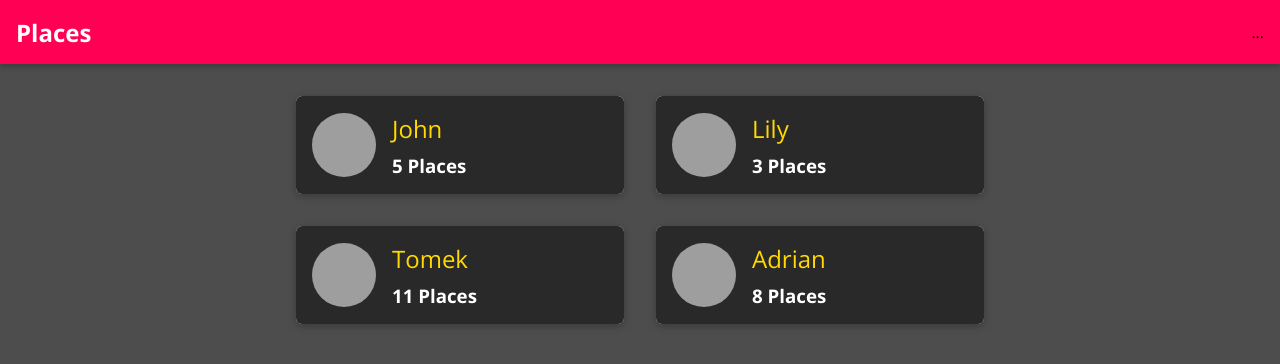
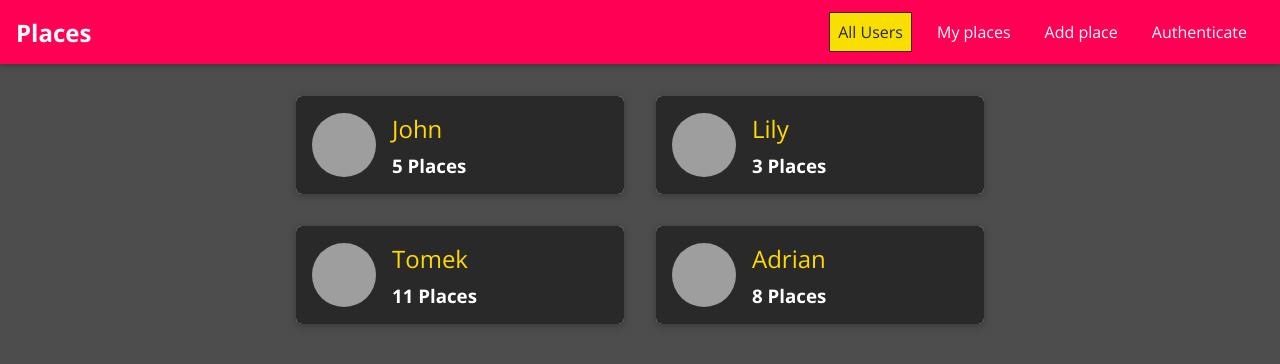
Before and after one commit to norbert-lukaszuk/mern-app, a React (Create React App) app: page /users in a window 1280 px wide. Shown: the top 364 px of the page. Built offline with nearby package versions, Linux system fonts and the light colour scheme; grey boxes are pictures that could not be loaded.

Commit message:
adding NavLinks component

```diff
--- a/src/shared/components/Navigation/MainNavigation.js
+++ b/src/shared/components/Navigation/MainNavigation.js
@@ -2,6 +2,7 @@
 import MainHeader from "./MainHeader";
 import { Link } from "react-router-dom";
 import "./MainNavigation.css";
+import NavLinks from "./NavLinks";
 const MainNavigation = () => {
   return (
     <MainHeader>
@@ -13,7 +14,9 @@
       <h2 className="main-navigation__title">
         <Link to="/">Places</Link>
       </h2>
-      <nav>...</nav>
+      <nav>
+        <NavLinks />
+      </nav>
     </MainHeader>
   );
 };
--- a/src/shared/components/Navigation/NavLinks.css
+++ b/src/shared/components/Navigation/NavLinks.css
@@ -0,0 +1,76 @@
+.nav-links {
+  list-style: none;
+  margin: 0;
+  padding: 0;
+  width: 100%;
+  height: 100%;
+  display: flex;
+  flex-direction: column;
+  justify-content: center;
+  align-items: center;
+}
+
+.nav-links li {
+  margin: 1rem;
+}
+
+.nav-links a {
+  border: 1px solid transparent;
+  color: #292929;
+  text-decoration: none;
+  padding: 0.5rem;
+}
+
+.nav-links a:hover,
+.nav-links a:active,
+.nav-links a.active {
+  background: #f8df00;
+  border-color: #292929;
+  color: #292929;
+}
+
+.nav-links button {
+  cursor: pointer;
+  border: 1px solid #292929;
+  color: #292929;
+  background: transparent;
+  padding: 0.5rem;
+  font: inherit;
+}
+
+.nav-links button:focus {
+  outline: none;
+}
+
+.nav-links button:hover,
+.nav-links button:active {
+  background: #292929;
+  color: white;
+}
+
+@media (min-width: 768px) {
+  .nav-links {
+    flex-direction: row;
+  }
+
+  .nav-links li {
+    margin: 0 0.5rem;
+  }
+
+  .nav-links a {
+    color: white;
+    text-decoration: none;
+  }
+
+  .nav-links button {
+    border: 1px solid white;
+    color: white;
+    background: transparent;
+  }
+
+  .nav-links button:hover,
+  .nav-links button:active {
+    background: #f8df00;
+    color: #292929;
+  }
+}
--- a/src/shared/components/Navigation/NavLinks.js
+++ b/src/shared/components/Navigation/NavLinks.js
@@ -0,0 +1,28 @@
+import React from "react";
+import { NavLink } from "react-router-dom";
+import "./NavLinks.css";
+
+const NavLinks = () => {
+  return (
+    <div>
+      <ul className="nav-links">
+        <li>
+          <NavLink to="/users" exact>
+            All Users
+          </NavLink>
+        </li>
+        <li>
+          <NavLink to="/u1/places">My places</NavLink>
+        </li>
+        <li>
+          <NavLink to="/places/new">Add place</NavLink>
+        </li>
+        <li>
+          <NavLink to="/auth">Authenticate</NavLink>
+        </li>
+      </ul>
+    </div>
+  );
+};
+
+export default NavLinks;
```
